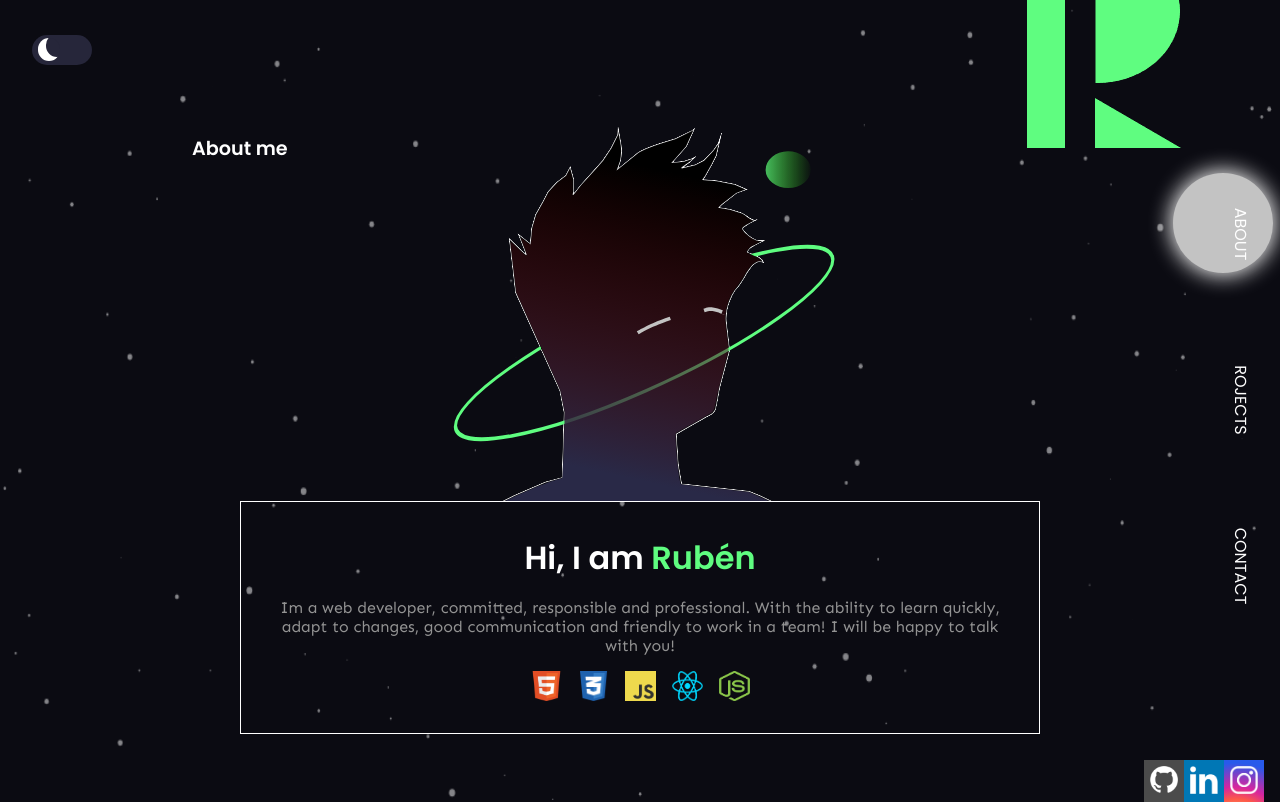
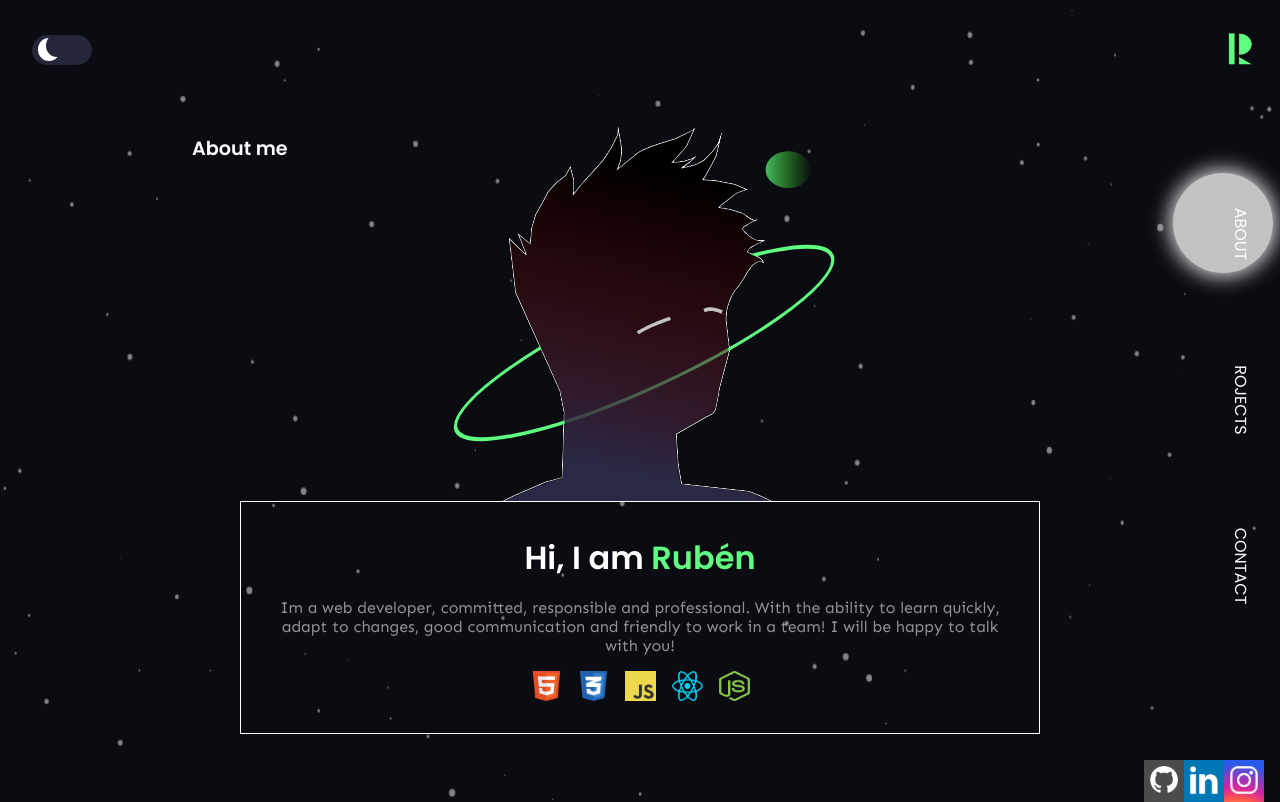
Before and after one commit to RubenHernan/portfolio-new, a React (Vite) app: page / in a window 1280 px wide. Shown: the top 802 px of the page. Built offline with nearby package versions, Linux system fonts and the light colour scheme.

Commit message:
add R logo icon

```diff
--- a/src/components/Navbar.jsx
+++ b/src/components/Navbar.jsx
@@ -28,7 +28,7 @@ setIsLight(!isLight)
       </div>
       <div className="logo-r ff-family-logo">
         {/* <span className='ff-family-kalam box-name'>R</span> */}
-        <img src="./img/R.png" alt="R" />
+        <a href="#about"><img src="./img/R.png" alt="R" /></a>
       </div>
     </div>
     <ul className={`box-menu ${isMenu && "box-menu-res"}`}>
--- a/src/components/styles/navbar.css
+++ b/src/components/styles/navbar.css
@@ -42,9 +42,16 @@
     display: none;
 }
 
+
+
 .logo-r span {
     font-size: 2.5rem;
     padding: 0 1rem;
+}
+
+.logo-r img {
+    cursor: pointer;
+    width: 50px;
 }
 
 .icon-menu-res img {
```
